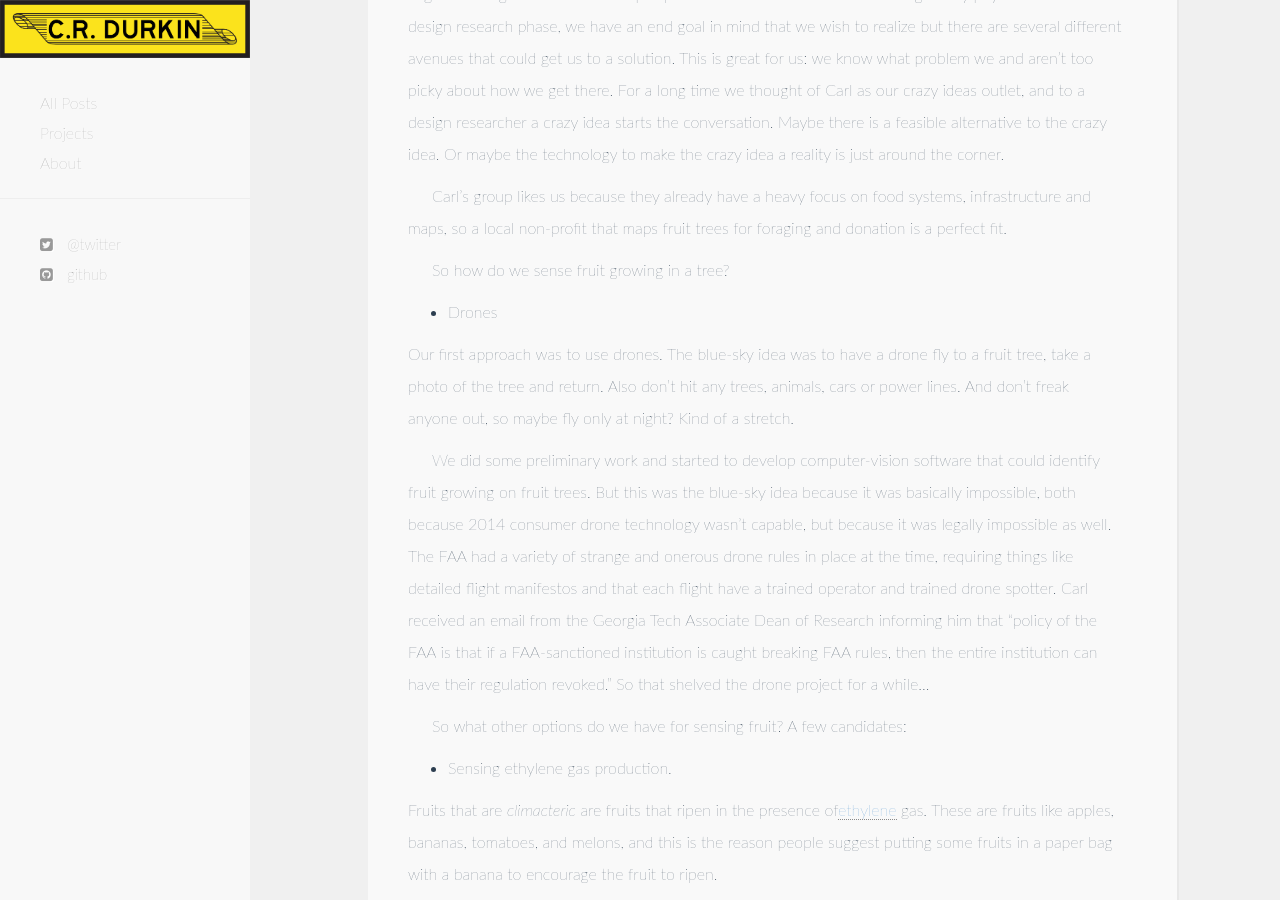
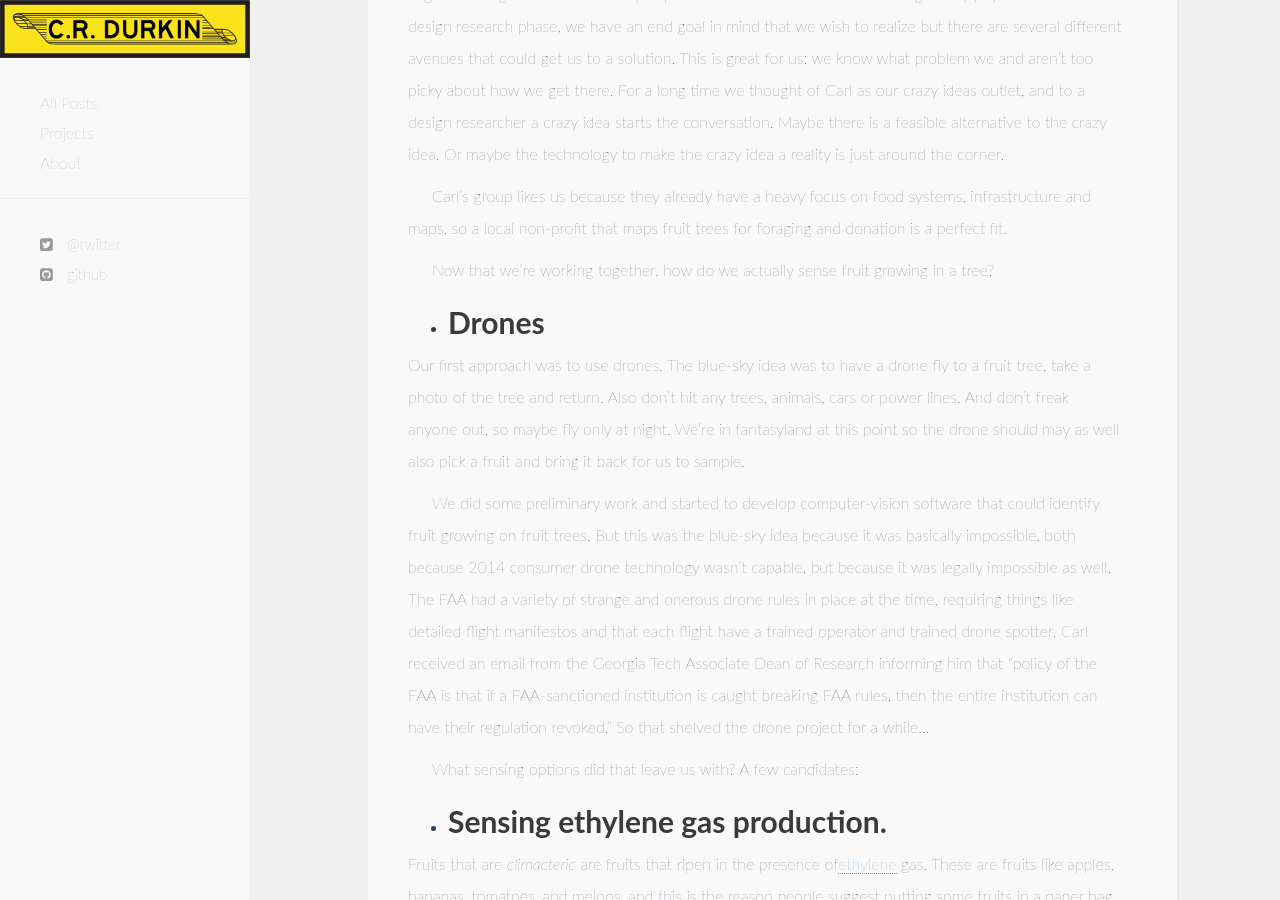
Before and after one commit to durkie/durkie.github.io, a Jekyll site: the page built from _posts/2016-06-29-concrete-jungle-carl-disalvo-collaboration.markdown, in a window 1280 px wide and 900 px high, scrolled down 785 px. Built offline with Jekyll 4.4.1, drawn with Linux system fonts in a browser that asks for light colours; nearby versions of some CDN libraries; some web fonts are replaced; comment, search, counter and statistics services are not loaded; some of the changed text lies outside the part shown.

Commit message:
clean up

```diff
--- a/_posts/2016-06-29-concrete-jungle-carl-disalvo-collaboration.markdown
+++ b/_posts/2016-06-29-concrete-jungle-carl-disalvo-collaboration.markdown
@@ -17,17 +17,17 @@ Carl's group focuses on **design research**, which is exactly what it sounds lik
 
 Carl's group likes us because they already have a heavy focus on food systems, infrastructure and maps, so a local non-profit that maps fruit trees for foraging and donation is a perfect fit.
 
-So how do we sense fruit growing in a tree?
+Now that we're working together, how do we actually sense fruit growing in a tree?
 
-* Drones
+* ## Drones
 
-Our first approach was to use drones. The blue-sky idea was to have a drone fly to a fruit tree, take a photo of the tree and return. Also don't hit any trees, animals, cars or power lines. And don't freak anyone out, so maybe fly only at night? Kind of a stretch.
+Our first approach was to use drones. The blue-sky idea was to have a drone fly to a fruit tree, take a photo of the tree and return. Also don't hit any trees, animals, cars or power lines. And don't freak anyone out, so maybe fly only at night. We're in fantasyland at this point so the drone should may as well also pick a fruit and bring it back for us to sample.
 
 We did some preliminary work and started to develop computer-vision software that could identify fruit growing on fruit trees. But this was the blue-sky idea because it was basically impossible, both because 2014 consumer drone technology wasn't capable, but because it was legally impossible as well. The FAA had a variety of strange and onerous drone rules in place at the time, requiring things like detailed flight manifestos and that each flight have a trained operator and trained drone spotter. Carl received an email from the Georgia Tech Associate Dean of Research informing him that "policy of the FAA is that if a FAA-sanctioned institution is caught breaking FAA rules, then the entire institution can have their regulation revoked." So that shelved the drone project for a while...
 
-So what other options do we have for sensing fruit? A few candidates:
+What sensing options did that leave us with? A few candidates:
 
-* Sensing ethylene gas production.
+* ## Sensing ethylene gas production.
 
 Fruits that are *climacteric* are fruits that ripen in the presence of[ethylene](https://en.wikipedia.org/wiki/Ethylene) gas. These are fruits like apples, bananas, tomatoes, and melons, and this is the reason people suggest putting some fruits in a paper bag with a banana to encourage the fruit to ripen.
 
@@ -37,22 +37,29 @@ The problem is that the only ethylene sensors on the market are large units for
 
 There is a company spun out of MIT named [C2Sense](//www.c2sense.com) that has some promising new carbon nanotube-based sensor technology that promises ethylene sensors for pennies apiece. Unfortunately, like most companies using carbon nanotubes, they are shipping neither product nor prototype.
 
-* Electronic nose
+* ## Electronic nose
 
 There's lots of cheap gas sensors out there based on tin oxide semiconductors. Although they are often sold as an alcohol sensor, methane sensor or hydrogen sensor, these sensors are responsive to a variety of gases beyond what their label indicates.
 
-* Mechanical sensors
+* ## Mechanical sensors
 
 One way that you can tell a pear tree is ready to be picked is simply by how it looks. Its long, thin branches, normally upright, are bent over, laden with heavy fruit. So perhaps we can sense branch bend angle and use that as a proxy for fruit ripeness.
 
 This approach is the most tenuous for producing good data (since branches will constantly be bending and swaying with weather and disturbances), but that can probably accounted for and having a cheap starter sensor will let us develop the rest of the sensor platform so that when an appropriate sensor is available we can drop it in and go.
 
-* Human sensors
+* ## Human sensors
 
 If we can get random passersby to send us photos of a fruit tree, then perhaps that will work out just as well as us visiting the tree in person. Plus we get some good marketing and educational value out of it. I covered these in more detail [here](/tree-tags)
 
-* Embedded tree camera
+* ## Embedded tree camera
 
 As unglamorous and straightforward as this is, a camera would show us exactly what we want, and we simply have to solve for the infrastructure around it, mostly being communication and power. On a large enough scale, we might have to develop image processing capabilities.
 
+* ## Any other wacky idea
+
+I'll just leave this here:
+
+![CROPS apple pinger](https://pbs.twimg.com/media/CX7XtelWQAADnhl.png:medium)
+(from the www.crops-robots.eu 2013 workshop)
+
 So how are we progressing? Stay tuned for Part 2...
```
